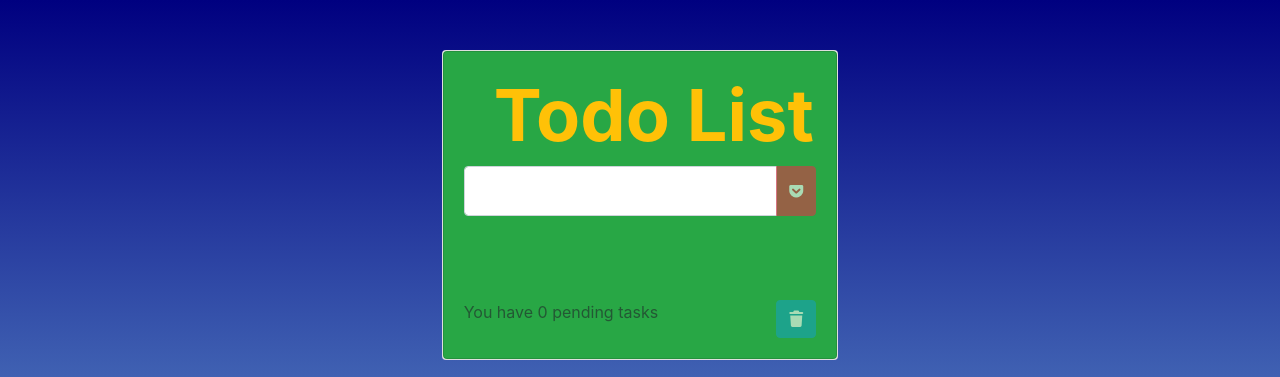
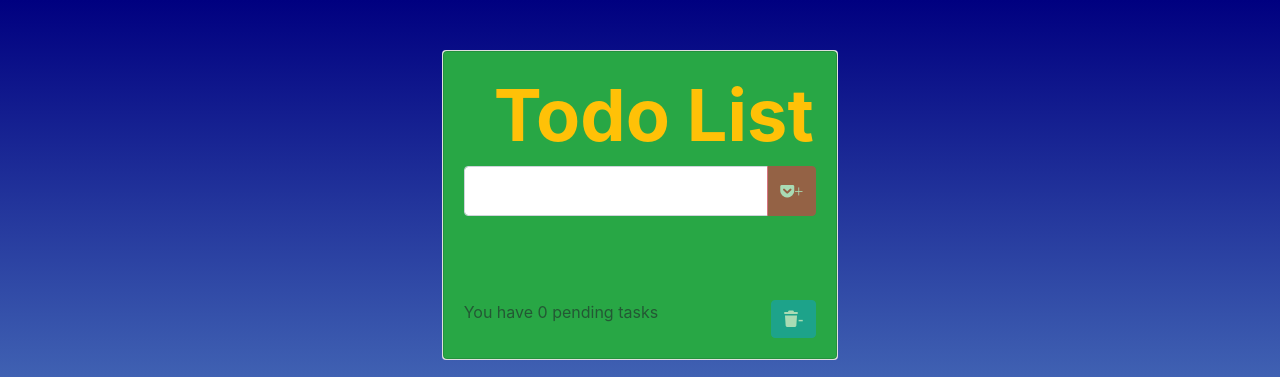
Before and after one commit to ajokodavid/todolst, a plain HTML site: page index.html in a window 1280 px wide. Shown: the top 377 px of the page. Drawn offline with Linux system fonts and the light colour scheme; files that its build step writes are made by us from their sources.

Commit message:
Update index.html

```diff
--- a/index.html
+++ b/index.html
@@ -26,7 +26,7 @@
     <div class="input-group">
         <input type="text" class="form-control" id="inputer" maxlength="15">
         <div class="input-group-append">
-            <button class="btn btn-danger" type="button" id="btnx"><i class="fab fa-get-pocket"></i></button>
+            <button class="btn btn-danger" type="button" id="btnx"><i class="fab fa-get-pocket">+</i></button>
         </div>
     </div>
     <br><p id="para"></p>
@@ -37,7 +37,7 @@
     </ul>
 <div class="footer">
   <span>You have <span class="pendingNum"></span> pending tasks</span>
-  <button type="button" class="btn btn-info" id="btnv"><i class="fas fa-trash"></i></button>
+  <button type="button" class="btn btn-info" id="btnv"><i class="fas fa-trash">-</i></button>
 </div>
 </div>
 </div>
```
